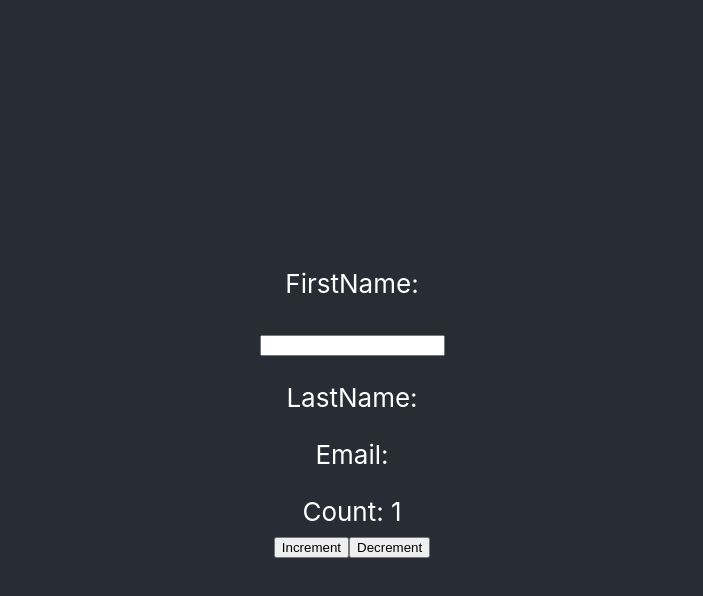
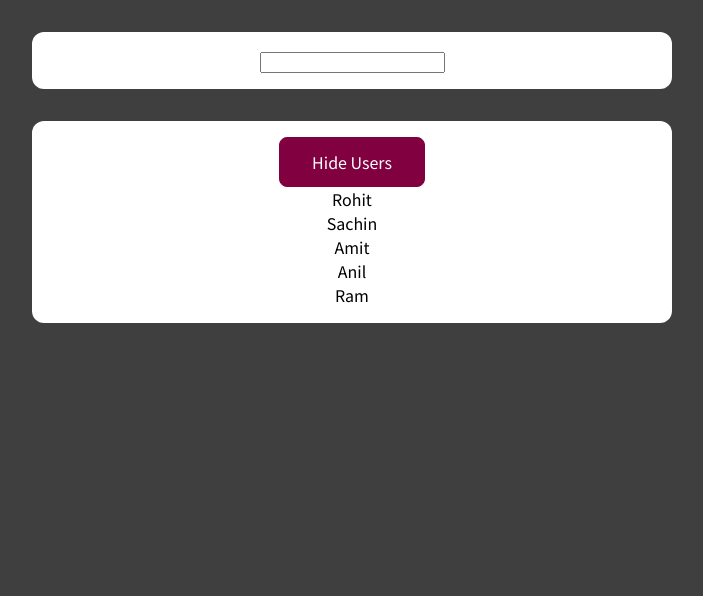
Before and after one commit to srikanthpavuluri/react-training, a React (Create React App) app: page / in a window 1280 px wide. Shown: the top 596 px of the page, without its empty margins (288-991 px from the left). Built offline with nearby package versions, Linux system fonts and the light colour scheme.

Commit message:
class-functiona-cmp users exmp

```diff
--- a/src/App.js
+++ b/src/App.js
@@ -1,13 +1,14 @@
 import logo from './logo.svg';
 import './App.css';
 import Contact from './Contact';
+import UserFinder from './pages/Users/UserFinder';
 
 function App() {
   return (
     <div className="App">
-      <header className="App-header">
-         <Contact />
-      </header>
+      {/* <header className="App-header"></header> */}
+      {/* <Contact /> */}
+      <UserFinder />
     </div>
   );
 }
--- a/src/index.css
+++ b/src/index.css
@@ -1,13 +1,30 @@
+@import url('https://fonts.googleapis.com/css2?family=Noto+Sans+JP:wght@400;700&display=swap');
+
+* {
+  box-sizing: border-box;
+}
+
+html {
+  font-family: 'Noto Sans JP', sans-serif;
+}
+
 body {
   margin: 0;
-  font-family: -apple-system, BlinkMacSystemFont, 'Segoe UI', 'Roboto', 'Oxygen',
-    'Ubuntu', 'Cantarell', 'Fira Sans', 'Droid Sans', 'Helvetica Neue',
-    sans-serif;
-  -webkit-font-smoothing: antialiased;
-  -moz-osx-font-smoothing: grayscale;
+  background-color: #3f3f3f;
 }
 
-code {
-  font-family: source-code-pro, Menlo, Monaco, Consolas, 'Courier New',
-    monospace;
+button {
+  font: inherit;
+  cursor: pointer;
+  background-color: #800040;
+  color: white;
+  border: 1px solid #800040;
+  border-radius: 8px;
+  padding: 0.75rem 2rem;
 }
+
+button:hover,
+button:active {
+  background-color: #630032;
+  border-color: #630032;
+}
--- /dev/null
+++ b/src/pages/Users/User.js
@@ -0,0 +1,21 @@
+import { Component } from 'react';
+
+import classes from './User.module.css';
+
+// class User extends Component {
+
+//   componentWillMount() {
+//     console.log('User will mount!');
+//   }
+//   componentWillUnmount() {
+//     console.log('User will unmount!');
+//   }
+
+//   render() {
+//     return <li className={classes.user}>{this.props.name}</li>;
+//   }
+// }
+
+const User = (props) =>  <li className={classes.user}>{props.name}</li>;
+
+export default User;
--- /dev/null
+++ b/src/pages/Users/User.module.css
@@ -0,0 +1,4 @@
+.user {
+  margin: 1rem 0;
+  font-weight: bold;
+}
--- /dev/null
+++ b/src/pages/Users/UserFinder.js
@@ -0,0 +1,90 @@
+import { Fragment, useState, useEffect, Component } from 'react';
+
+import Users from './Users';
+import classes from './UserFinder.module.css';
+
+// const let in replace var
+
+const DUMMY_USERS = [
+  { id: 'u1', name: 'Rohit' }, // item
+  { id: 'u2', name: 'Sachin' },
+  { id: 'u3', name: 'Amit' },
+  { id: 'u4', name: 'Anil' },
+  { id: 'u5', name: 'Ram' },
+  undefined
+];
+/*
+class UserFinder extends Component {
+  constructor() {
+    super();
+    this.state = {
+      filteredUsers: [],
+      searchTerm: '',
+    };
+  }
+
+  componentDidMount() {
+    // Send http request...
+    this.setState({ filteredUsers: DUMMY_USERS });
+  }
+
+  componentDidUpdate(prevProps, prevState) {
+    if (prevState.searchTerm !== this.state.searchTerm) {
+      this.setState({
+        filteredUsers: DUMMY_USERS.filter((user) =>
+          user.name.includes(this.state.searchTerm)
+        ),
+      });
+    }
+  }
+
+  searchChangeHandler(event) {
+    this.setState({ searchTerm: event.target.value });
+  }
+
+  render() {
+    return (
+      <Fragment>
+        <div className={classes.finder}>
+          <input type='search' onChange={this.searchChangeHandler.bind(this)} />
+        </div>
+        <Users users={this.state.filteredUsers} />
+
+      </Fragment>
+    );
+  }
+}
+*/
+
+const UserFinder = () => {
+  const [filteredUsers, setFilteredUsers] = useState(DUMMY_USERS);
+  const [searchTerm, setSearchTerm] = useState('');
+
+  useEffect(() => {
+    // filter similar to map =>
+    const result = DUMMY_USERS.filter((item) =>  item && item.name.includes(searchTerm));
+    console.log(result, 'result');
+    setFilteredUsers(result);
+  }, [searchTerm]); //on every of the search team changes.
+
+  useEffect(() => {
+    // filter similar to map =>
+    // ComponentDidMount
+    console.log("componentDid mount");
+  }, []);
+
+  const searchChangeHandler = (event) => {
+    setSearchTerm(event.target.value);
+  };
+
+  return (
+    <Fragment>
+      <div className={classes.finder}>
+        <input type='search' onChange={searchChangeHandler} />
+      </div>
+      <Users users={filteredUsers} />
+    </Fragment>
+  );
+};
+
+export default UserFinder;
--- /dev/null
+++ b/src/pages/Users/UserFinder.module.css
@@ -0,0 +1,8 @@
+.finder {
+  margin: 2rem auto;
+  background-color: white;
+  padding: 1rem;
+  border-radius: 12px;
+  max-width: 40rem;
+  text-align: center;
+}
--- /dev/null
+++ b/src/pages/Users/Users.js
@@ -0,0 +1,78 @@
+import { Component, useState } from 'react';
+
+// import User from './User';
+import classes from './Users.module.css';
+/*
+class Users extends Component {
+  constructor() {
+    super();
+    this.state = {
+      showUsers: true,
+      more: 'Test',
+    };
+  }
+
+  toggleUsersHandler = () => {
+    // this.state.showUsers = false; // NOT!
+    this.setState((prevState) => {
+      return { showUsers: !prevState.showUsers };
+    });
+  }
+
+  render() {
+    // iterator map funciton to loop array items
+
+    const usersList = (
+      <ul>
+        {this.props.users.map((item, iteration) => {
+          console.log(item, iteration+1);
+          return item && <User key={item.id} name={item.name} />
+        })}
+      </ul>
+    );
+
+    console.log(usersList, 'usersList');
+
+    return (
+      <div className={classes.users}>
+        <button onClick={() => this.toggleUsersHandler()}>
+          {this.state.showUsers ? 'Hide' : 'Show'} Users
+        </button>
+
+        {this.state.showUsers && usersList}
+      </div>
+    );
+  }
+}
+*/
+
+
+const User = (props) =>  <li className={classes.user}>{props.name}</li>;
+
+const Users = (prop) => {
+
+  const [showUsers, setShowUsers] = useState(true);
+
+  const toggleUsersHandler = () => {
+    setShowUsers((curState) => !curState);
+  };
+
+  const usersList = (
+    <ul>
+      {prop.users.map((item) => (
+        item && <User key={item.id} name={item.name} />
+      ))}
+    </ul>
+  );
+
+  return (
+    <div className={classes.users}>
+      <button onClick={toggleUsersHandler}>
+        {showUsers ? 'Hide' : 'Show'} Users
+      </button>
+      {showUsers && usersList}
+    </div>
+  );
+};
+
+export default Users;
--- /dev/null
+++ b/src/pages/Users/Users.module.css
@@ -0,0 +1,14 @@
+.users {
+  margin: 2rem auto;
+  background-color: white;
+  padding: 1rem;
+  border-radius: 12px;
+  max-width: 40rem;
+  text-align: center;
+}
+
+.users ul {
+  list-style: none;
+  margin: 0;
+  padding: 0;
+}
```
